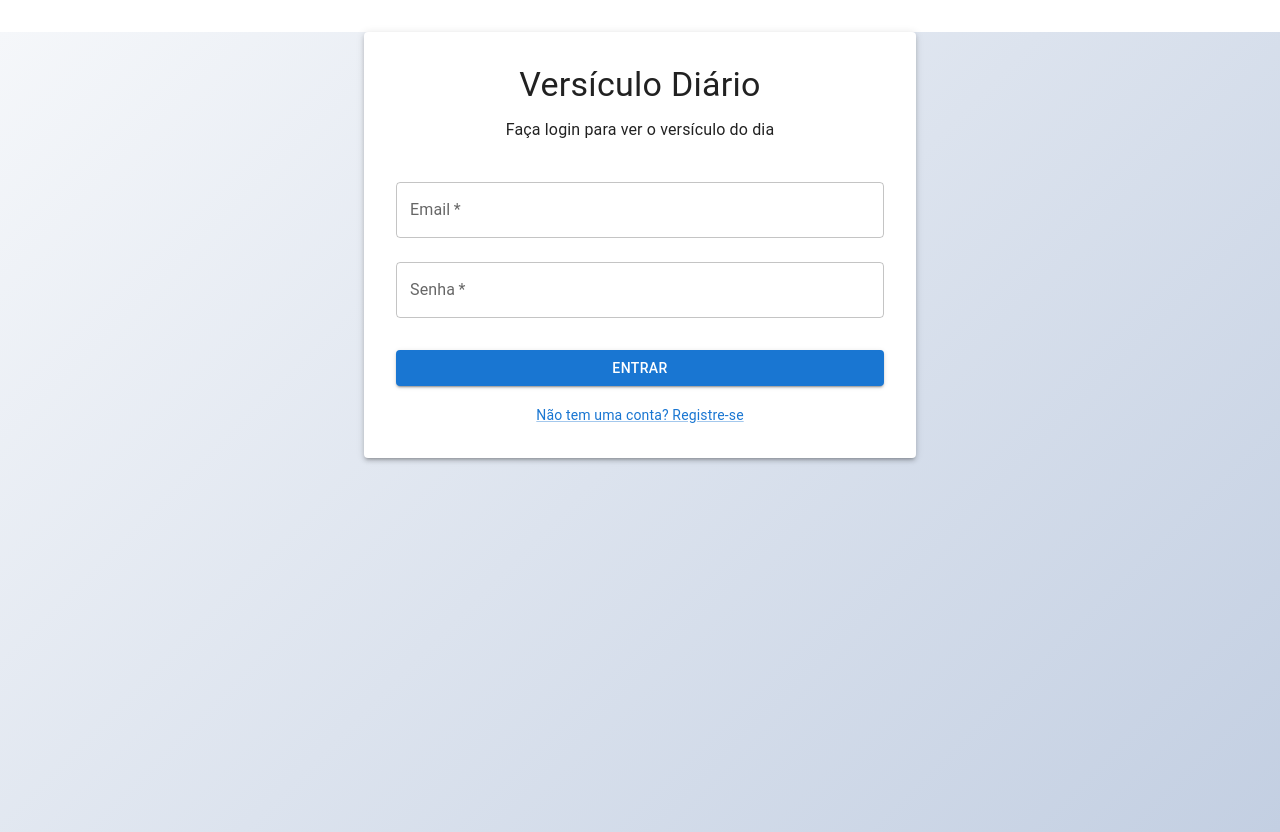
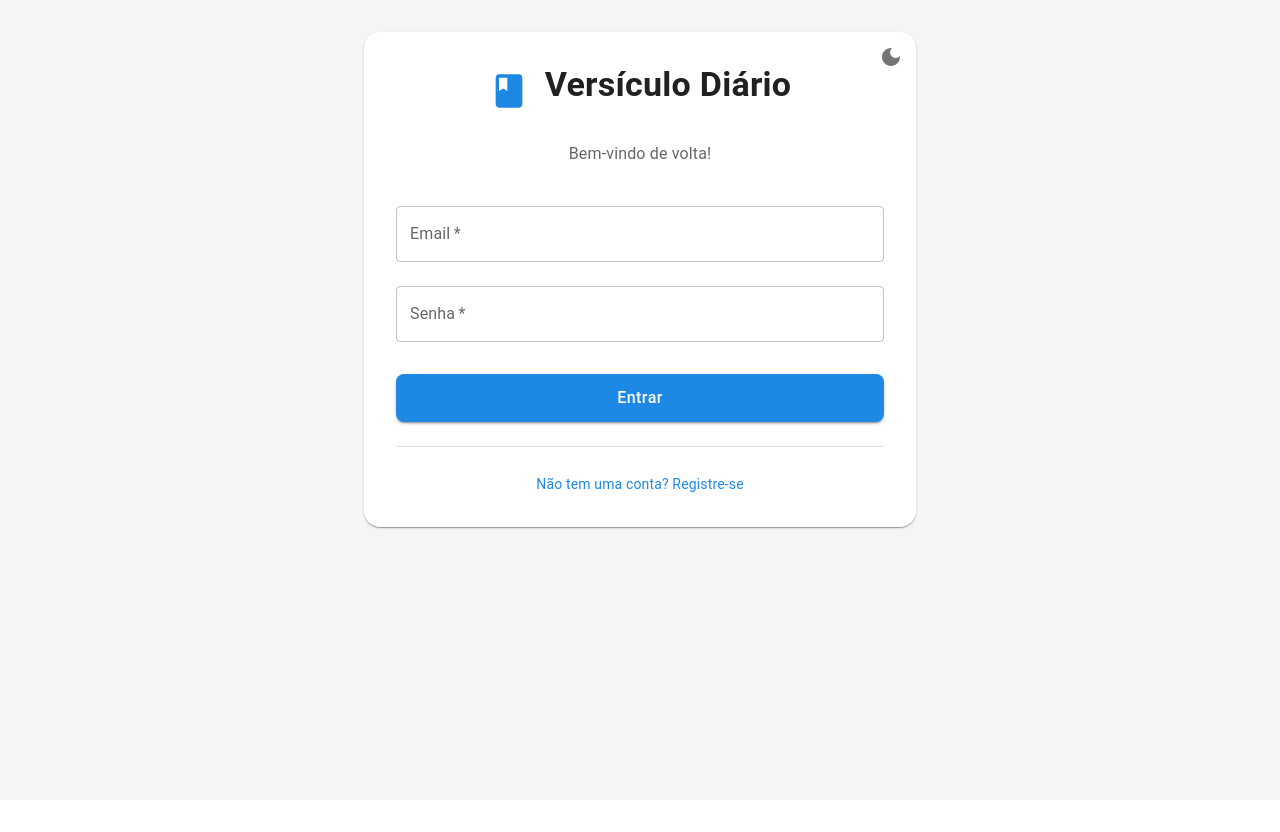
Before and after one commit to Gabrielrc11/versiculo_diario, a React (Vite) app: page / in a window 1280 px wide. After the commit the page ends 800 px from the top, so only its background shows below. Built offline with nearby package versions, Linux system fonts and the light colour scheme.

Commit message:
feat: Melhoria UI UX

```diff
--- a/package.json
+++ b/package.json
@@ -12,6 +12,7 @@
   "dependencies": {
     "@emotion/react": "^11.14.0",
     "@emotion/styled": "^11.14.0",
+    "@mui/icons-material": "^6.4.7",
     "@mui/material": "^6.4.7",
     "axios": "^1.8.2",
     "react": "^19.0.0",
--- a/src/App.jsx
+++ b/src/App.jsx
@@ -1,6 +1,74 @@
 import { useState, useEffect } from 'react';
-import { Container, Paper, Typography, Box, CircularProgress, TextField, Button, Link } from '@mui/material';
+import {
+  Container,
+  Paper,
+  Typography,
+  Box,
+  CircularProgress,
+  TextField,
+  Button,
+  Link,
+  IconButton,
+  Fade,
+  Tooltip,
+  Divider,
+  Alert,
+  Snackbar
+} from '@mui/material';
+import { createTheme, ThemeProvider } from '@mui/material/styles';
+import RefreshIcon from '@mui/icons-material/Refresh';
+import LogoutIcon from '@mui/icons-material/Logout';
+import BookIcon from '@mui/icons-material/Book';
+import LightModeIcon from '@mui/icons-material/LightMode';
+import DarkModeIcon from '@mui/icons-material/DarkMode';
 import axios from 'axios';
+
+// Configuração base do axios
+axios.defaults.baseURL = 'https://www.abibliadigital.com.br/api';
+axios.defaults.headers.common['Accept'] = 'application/json';
+axios.defaults.headers.post['Content-Type'] = 'application/json';
+
+// Criando um tema personalizado
+const getTheme = (mode) => createTheme({
+  palette: {
+    mode,
+    primary: {
+      main: mode === 'light' ? '#1e88e5' : '#90caf9',
+    },
+    background: {
+      default: mode === 'light' ? '#f5f5f5' : '#121212',
+      paper: mode === 'light' ? '#ffffff' : '#1e1e1e',
+    },
+  },
+  typography: {
+    fontFamily: '"Roboto", "Helvetica", "Arial", sans-serif',
+    h4: {
+      fontWeight: 600,
+    },
+    h6: {
+      fontWeight: 500,
+    },
+  },
+  components: {
+    MuiButton: {
+      styleOverrides: {
+        root: {
+          borderRadius: 8,
+          textTransform: 'none',
+          fontSize: '1rem',
+          padding: '8px 24px',
+        },
+      },
+    },
+    MuiPaper: {
+      styleOverrides: {
+        root: {
+          borderRadius: 16,
+        },
+      },
+    },
+  },
+});
 
 function App() {
   const [versiculo, setVersiculo] = useState(null);
@@ -11,6 +79,11 @@ function App() {
   const [nome, setNome] = useState('');
   const [erro, setErro] = useState('');
   const [modoRegistro, setModoRegistro] = useState(false);
+  const [modoEscuro, setModoEscuro] = useState(localStorage.getItem('modoEscuro') === 'true');
+  const [animarVersiculo, setAnimarVersiculo] = useState(true);
+  const [snackbar, setSnackbar] = useState({ open: false, message: '', severity: 'success' });
+
+  const theme = getTheme(modoEscuro ? 'dark' : 'light');
 
   const handleLogin = async (e) => {
     e.preventDefault();
@@ -18,19 +91,28 @@ function App() {
     setErro('');
 
     try {
-      const response = await axios.put('https://www.abibliadigital.com.br/api/users/token', {
+      // Primeiro, tenta autenticar
+      const response = await axios.post('/users/auth', {
         email,
         password: senha
       });
 
+      if (response.data.token) {
         const novoToken = response.data.token;
         setToken(novoToken);
         localStorage.setItem('bibliaToken', novoToken);
+        setSnackbar({ open: true, message: 'Login realizado com sucesso!', severity: 'success' });
         buscarVersiculo(novoToken);
+      } else {
+        throw new Error('Token não recebido');
+      }
     } catch (error) {
       console.error('Erro no login:', error);
-      if (error.response?.status === 400) {
-        setErro('Email ou senha inválidos.');
+
+      if (error.response?.status === 404) {
+        setErro('Email ou senha incorretos.');
+      } else if (error.response?.status === 400) {
+        setErro('Dados inválidos. Verifique suas informações.');
       } else {
         setErro('Erro ao fazer login. Tente novamente mais tarde.');
       }
@@ -58,20 +140,27 @@ function App() {
     }
 
     try {
-      const response = await axios.post('https://www.abibliadigital.com.br/api/users', {
+      // Tenta criar o usuário
+      const response = await axios.post('/users', {
         name: nome,
         email: email,
         password: senha,
         notifications: true
       });
 
-      // Após registro bem-sucedido, usar o token retornado
+      if (response.data.token) {
         const novoToken = response.data.token;
         setToken(novoToken);
         localStorage.setItem('bibliaToken', novoToken);
+        setSnackbar({ open: true, message: 'Conta criada com sucesso!', severity: 'success' });
         buscarVersiculo(novoToken);
+      } else {
+        // Se não recebeu o token, tenta fazer login
+        await handleLogin(e);
+      }
     } catch (error) {
       console.error('Erro no registro:', error);
+
       if (error.response?.status === 400) {
         if (error.response?.data?.msg?.includes('already exists')) {
           setErro('Este email já está em uso.');
@@ -88,23 +177,39 @@ function App() {
 
   const buscarVersiculo = async (tokenAtual) => {
     setLoading(true);
+    setAnimarVersiculo(false);
+
     try {
-      const response = await axios.get('https://www.abibliadigital.com.br/api/verses/nvi/random', {
+      const response = await axios.get('/verses/nvi/random', {
         headers: {
           'Authorization': `Bearer ${tokenAtual}`
         }
       });
 
+      if (response.data) {
+        setTimeout(() => {
           setVersiculo(response.data);
+          setAnimarVersiculo(true);
+        }, 300);
+      }
     } catch (error) {
       console.error('Erro ao buscar versículo:', error);
       if (error.response?.status === 401) {
         setToken(null);
         localStorage.removeItem('bibliaToken');
+        setSnackbar({ open: true, message: 'Sessão expirada. Por favor, faça login novamente.', severity: 'warning' });
+      } else {
+        setSnackbar({ open: true, message: 'Erro ao carregar versículo. Tente novamente.', severity: 'error' });
       }
     } finally {
       setLoading(false);
     }
+  };
+
+  const toggleModoEscuro = () => {
+    const novoModo = !modoEscuro;
+    setModoEscuro(novoModo);
+    localStorage.setItem('modoEscuro', novoModo);
   };
 
   useEffect(() => {
@@ -122,19 +227,45 @@ function App() {
 
   if (!token) {
     return (
-      <Container maxWidth="sm" sx={{ mt: 4 }}>
-        <Paper elevation={3} sx={{ p: 4 }}>
-          <Typography variant="h4" component="h1" gutterBottom align="center">
+      <ThemeProvider theme={theme}>
+        <Box sx={{
+          minHeight: '100vh',
+          bgcolor: 'background.default',
+          transition: 'background-color 0.3s ease'
+        }}>
+          <Container maxWidth="sm" sx={{ pt: 4, pb: 4 }}>
+            <Paper
+              elevation={modoEscuro ? 2 : 1}
+              sx={{
+                p: 4,
+                position: 'relative',
+                overflow: 'hidden'
+              }}
+            >
+              <Box position="absolute" right={8} top={8}>
+                <IconButton onClick={toggleModoEscuro} size="small">
+                  {modoEscuro ? <LightModeIcon /> : <DarkModeIcon />}
+                </IconButton>
+              </Box>
+
+              <Box display="flex" alignItems="center" justifyContent="center" mb={3}>
+                <BookIcon sx={{ fontSize: 40, mr: 2, color: 'primary.main' }} />
+                <Typography variant="h4" component="h1" gutterBottom>
                   Versículo Diário
                 </Typography>
-          <Typography variant="body1" gutterBottom align="center">
-            {modoRegistro ? 'Crie sua conta' : 'Faça login para ver o versículo do dia'}
+              </Box>
+
+              <Typography variant="body1" gutterBottom align="center" color="text.secondary">
+                {modoRegistro ? 'Crie sua conta para começar' : 'Bem-vindo de volta!'}
               </Typography>
+
               <Box
                 component="form"
                 onSubmit={modoRegistro ? handleRegistro : handleLogin}
                 sx={{ mt: 3 }}
               >
+                <Fade in={modoRegistro}>
+                  <Box>
                     {modoRegistro && (
                       <TextField
                         fullWidth
@@ -143,8 +274,12 @@ function App() {
                         onChange={(e) => setNome(e.target.value)}
                         margin="normal"
                         required
+                        sx={{ mb: 2 }}
                       />
                     )}
+                  </Box>
+                </Fade>
+
                 <TextField
                   fullWidth
                   label="Email"
@@ -154,6 +289,7 @@ function App() {
                   margin="normal"
                   required
                 />
+
                 <TextField
                   fullWidth
                   label="Senha"
@@ -162,30 +298,53 @@ function App() {
                   onChange={(e) => setSenha(e.target.value)}
                   margin="normal"
                   required
+                  helperText={modoRegistro ? "Mínimo de 6 caracteres" : ""}
                 />
+
                 {erro && (
-              <Typography color="error" sx={{ mt: 2 }}>
+                  <Typography
+                    color="error"
+                    sx={{
+                      mt: 2,
+                      p: 1,
+                      bgcolor: 'error.main',
+                      color: 'white',
+                      borderRadius: 1,
+                      fontSize: '0.875rem'
+                    }}
+                  >
                     {erro}
                   </Typography>
                 )}
+
                 <Button
                   fullWidth
                   type="submit"
                   variant="contained"
-              sx={{ mt: 3 }}
+                  sx={{ mt: 3, height: 48 }}
                   disabled={loading}
                 >
                   {loading ? <CircularProgress size={24} /> : (modoRegistro ? 'Criar Conta' : 'Entrar')}
                 </Button>
-            <Box sx={{ mt: 2, textAlign: 'center' }}>
+
+                <Divider sx={{ my: 3 }} />
+
+                <Box sx={{ textAlign: 'center' }}>
                   <Link
                     component="button"
                     variant="body2"
                     onClick={() => {
                       setModoRegistro(!modoRegistro);
+                      setErro('');
                       limparCampos();
                     }}
-                sx={{ cursor: 'pointer' }}
+                    sx={{
+                      cursor: 'pointer',
+                      textDecoration: 'none',
+                      '&:hover': {
+                        textDecoration: 'underline'
+                      }
+                    }}
                   >
                     {modoRegistro
                       ? 'Já tem uma conta? Faça login'
@@ -195,48 +354,108 @@ function App() {
               </Box>
             </Paper>
           </Container>
+        </Box>
+      </ThemeProvider>
     );
   }
 
   return (
-    <Container maxWidth="sm" sx={{ mt: 4 }}>
-      <Paper elevation={3} sx={{ p: 4, textAlign: 'center' }}>
-        <Typography variant="h4" component="h1" gutterBottom>
+    <ThemeProvider theme={theme}>
+      <Box sx={{
+        minHeight: '100vh',
+        bgcolor: 'background.default',
+        transition: 'background-color 0.3s ease'
+      }}>
+        <Container maxWidth="sm" sx={{ pt: 4, pb: 4 }}>
+          <Paper
+            elevation={modoEscuro ? 2 : 1}
+            sx={{
+              p: 4,
+              textAlign: 'center',
+              position: 'relative'
+            }}
+          >
+            <Box position="absolute" right={8} top={8}>
+              <IconButton onClick={toggleModoEscuro} size="small">
+                {modoEscuro ? <LightModeIcon /> : <DarkModeIcon />}
+              </IconButton>
+            </Box>
+
+            <Box display="flex" alignItems="center" justifyContent="center" mb={4}>
+              <BookIcon sx={{ fontSize: 40, mr: 2, color: 'primary.main' }} />
+              <Typography variant="h4" component="h1">
                 Versículo do Dia
               </Typography>
+            </Box>
 
             {loading ? (
-          <Box display="flex" justifyContent="center" my={4}>
+              <Box display="flex" justifyContent="center" my={8}>
                 <CircularProgress />
               </Box>
             ) : versiculo ? (
-          <>
-            <Typography variant="h6" color="primary" gutterBottom>
+              <Fade in={animarVersiculo}>
+                <Box>
+                  <Paper
+                    elevation={0}
+                    sx={{
+                      p: 3,
+                      bgcolor: 'action.hover',
+                      borderRadius: 2
+                    }}
+                  >
+                    <Typography
+                      variant="h6"
+                      color="primary"
+                      gutterBottom
+                      sx={{ fontWeight: 500 }}
+                    >
                       {versiculo.book.name} {versiculo.chapter}:{versiculo.number}
                     </Typography>
-            <Typography variant="body1" paragraph>
-              {versiculo.text}
+                    <Typography
+                      variant="body1"
+                      paragraph
+                      sx={{
+                        fontSize: '1.1rem',
+                        lineHeight: 1.6,
+                        fontStyle: 'italic'
+                      }}
+                    >
+                      "{versiculo.text}"
                     </Typography>
-            <Box sx={{ mt: 2 }}>
-              <Button
-                variant="outlined"
+                  </Paper>
+
+                  <Box sx={{ mt: 3, display: 'flex', justifyContent: 'center', gap: 2 }}>
+                    <Tooltip title="Novo versículo">
+                      <IconButton
                         onClick={() => buscarVersiculo(token)}
-                sx={{ mr: 1 }}
+                        color="primary"
+                        sx={{
+                          bgcolor: 'action.hover',
+                          '&:hover': { bgcolor: 'action.selected' }
+                        }}
                       >
-                Novo Versículo
-              </Button>
-              <Button
-                variant="text"
-                color="error"
+                        <RefreshIcon />
+                      </IconButton>
+                    </Tooltip>
+
+                    <Tooltip title="Sair">
+                      <IconButton
                         onClick={() => {
                           setToken(null);
                           localStorage.removeItem('bibliaToken');
                         }}
+                        color="error"
+                        sx={{
+                          bgcolor: 'action.hover',
+                          '&:hover': { bgcolor: 'action.selected' }
+                        }}
                       >
-                Sair
-              </Button>
+                        <LogoutIcon />
+                      </IconButton>
+                    </Tooltip>
                   </Box>
-          </>
+                </Box>
+              </Fade>
             ) : (
               <Typography color="error">
                 Erro ao carregar o versículo. Por favor, tente novamente mais tarde.
@@ -244,6 +463,22 @@ function App() {
             )}
           </Paper>
         </Container>
+
+        <Snackbar
+          open={snackbar.open}
+          autoHideDuration={6000}
+          onClose={() => setSnackbar({ ...snackbar, open: false })}
+        >
+          <Alert
+            onClose={() => setSnackbar({ ...snackbar, open: false })}
+            severity={snackbar.severity}
+            sx={{ width: '100%' }}
+          >
+            {snackbar.message}
+          </Alert>
+        </Snackbar>
+      </Box>
+    </ThemeProvider>
   );
 }
 
```
Also changed, not shown: 1 other file (tests, documents, lock files or other folders). Lines whose indentation alone changed are shown as unchanged.
